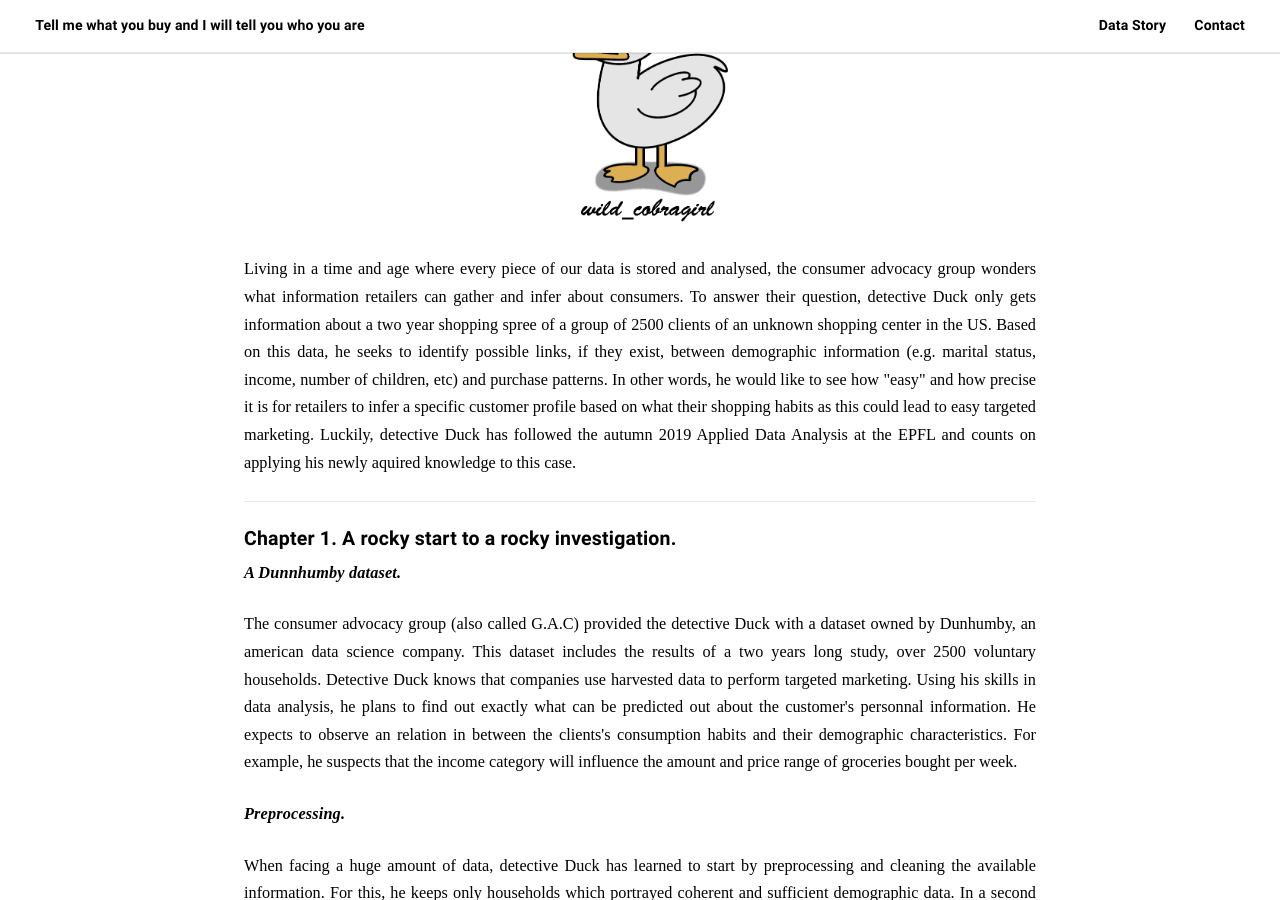
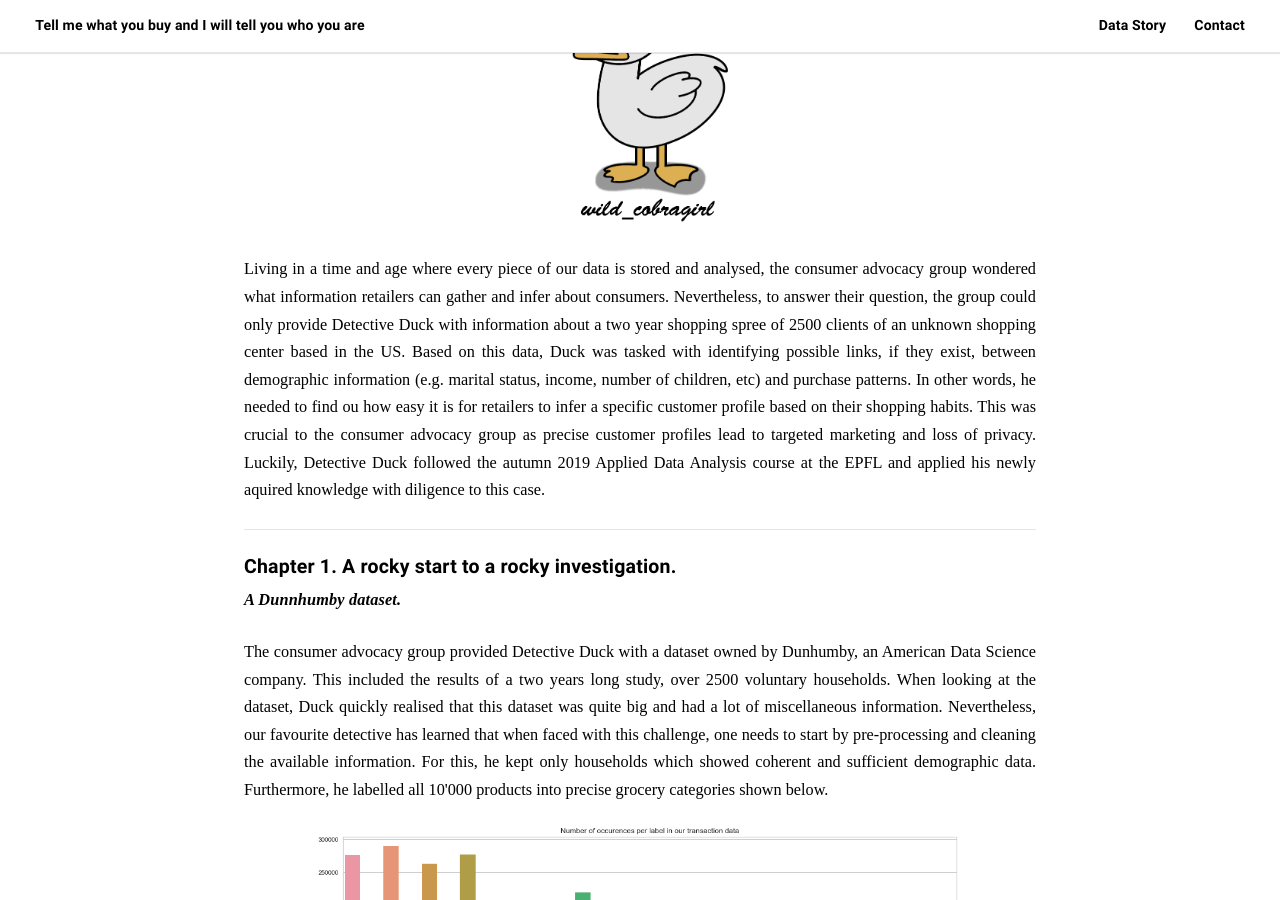
Before and after one commit to marvande/website_ada_bubble582, a Jekyll site: the page built from _posts/2019-12-13-data_story.md, in a window 1280 px wide and 900 px high, scrolled down 1564 px. Built offline with Jekyll 4.4.1, drawn with Linux system fonts in a browser that asks for light colours; some web fonts are replaced; some of the changed text lies outside the part shown.

Commit message:
update story (1)

```diff
--- a/_posts/2019-12-13-data_story.md
+++ b/_posts/2019-12-13-data_story.md
@@ -28,7 +28,8 @@
 <img class="center" src="{{ "/assets/images/pic08.png" | absolute_url }}" alt="Markdown Monster icon" width = "200" height = "150" />
 
 <p>
-Living in a time and age where every piece of our data is stored and analysed, the consumer advocacy group wonders what information retailers can gather and infer about consumers. To answer their question, detective Duck only gets information about a two year shopping spree of a group of 2500 clients of an unknown shopping center in the US. Based on this data, he seeks to identify possible links, if they exist, between demographic information (e.g. marital status, income, number of children, etc) and  purchase patterns. In other words, he would like to see how "easy" and how precise it is for retailers to infer a specific customer profile based on what their shopping habits as this could lead to easy targeted marketing. Luckily, detective Duck has followed the autumn 2019 Applied Data Analysis at the EPFL and counts on applying his newly aquired knowledge to this case.
+Living in a time and age where every piece of our data is stored and analysed, the consumer advocacy group wondered what information retailers can gather and infer about consumers. Nevertheless, to answer their question, the group could only provide Detective Duck with information about a two year shopping spree of 2500 clients of an unknown shopping center based in the US. Based on this data, Duck was tasked with identifying possible links, if they exist, between demographic information (e.g. marital status, income, number of children, etc) and purchase patterns. In other words, he needed to find ou how easy it is for retailers to infer a specific customer profile based on their shopping habits. This was crucial to the consumer advocacy group as precise customer profiles lead to targeted marketing and loss of privacy. Luckily, Detective Duck followed the autumn 2019 Applied Data Analysis course at the EPFL and applied his newly aquired knowledge with diligence to this case.
+
 </p>
 
 <br/>
@@ -38,66 +39,57 @@
 <p><em><strong>A Dunnhumby dataset.</strong></em></p>
 
 <p>
-    The consumer advocacy group (also called G.A.C) provided the detective Duck  with a dataset owned by Dunhumby, an american data science company. This dataset includes the results of a two years long study, over 2500 voluntary households. Detective Duck knows that companies use harvested data to perform targeted marketing. Using his skills in data analysis, he plans to find out exactly what can be predicted out about the customer's personnal information. He expects to observe an relation in between the clients's consumption habits and their demographic characteristics. For example, he suspects that the income category will influence the amount and price range of groceries bought per week.
+    The consumer advocacy group provided Detective Duck with a dataset owned by Dunhumby, an American Data Science company. This included the results of a two years long study, over 2500 voluntary households. When looking at the dataset, Duck quickly realised that this dataset was quite big and had a lot of miscellaneous information. Nevertheless, our favourite detective has learned that when faced with this challenge, one needs to start by pre-processing and cleaning the available information. For this, he kept only households which showed coherent and sufficient demographic data. Furthermore, he labelled all 10'000 products into precise grocery categories shown below.
+
+        <img class="center" src="{{ "/assets/images/BAD-products_trans_label.png" | absolute_url }}" alt="Markdown Monster icon" width = "900" height = "700" />
 </p>
 
-<p><em><strong>Preprocessing.</strong></em></p>
+<p><em><strong>Know thy households.</strong></em></p>
 
 <p>
-   When facing a huge amount of data, detective Duck has learned to start by preprocessing and cleaning the available information. For this, he keeps only households which portrayed coherent and sufficient demographic data. In a second time he labels the products with precise categories refering to grocery shopping.
-</p>
-<p><em><strong>Demographics.</strong></em></p>
+   Before starting to hunt for clues, Detective Duck first had to know what kind of households were present in his data. This is where he had his first schock of the investigation. Indeed, over the 2500 households studied by Dunhumby, only 750 provided their demographic information and remained after cleaning. At this moment, suspicions started to arise in detective Duck's mind that the consumer advocacy group had provided him with quite a challenge. Undoubtetly, a small dataset would cause troubles when trying to draw predictions. Duck regretted ever leaving his cozy pond.
 
-<p>
-   Detective Duck had to face a main issue when preprocessing his demographic data. Indeed, over the 2500 households studied by Dunhumby, only 780 provided their demographic information. Among these 780 families, around 750 were selected after cleaning. At this moment, suspicions started to arise in detective Duck's mind. A too small amount of data might cause troubles. Nevertheless, after a long night of working and cursing, the data was finally usable and analysable.
 </p>
 
 <img class="center" src="{{ "/assets/images/pic09.png" | absolute_url }}" alt="Markdown Monster icon" width = "250" height = "125" />
 <p>
-Now detective Duck is faced with the real challenge. He aims to try and extract the main consumption patterns of the clients and correlate them to their demographic features. For this, he developped several strategies as the investigation turned out to be harder than he tought when venturing into this case. Looking at the data, he quickly regretted ever leaving his cozy pond.
-</p>
-
-<p><em><strong>Products.</strong></em></p>
-
-<p>
-   After families selection, the detective Duck still needs to look at what they buy. The 750 selected families had access to a total of 92353 different products in their shopping center. These products are defined by their department (the place at which we find them) and by two different and non standard descriptive words sequences (commodity and sub-commodity). To be able to classify them the detective creates a function comparing both the commodity and the sub-commodity to a list of expressions from the lexical field of the grocery. He associates each expression to a certain grocery category. Since the products' descriptions are atypical, he give them a "score of similarity" with the expressions in the list. The highest score, above a certain threshold determines the label of the product. He uses the Fuzzywuzzy library to calculate this score. Fuzzywuzzy is based on Levenshtein Distance to calculate the differences and similarities between string sequences.
-</p>
-
-<img class="center" src="{{ "/assets/images/BAD-products_trans_label.png" | absolute_url }}" alt="Markdown Monster icon" width = "900" height = "700" />
-
-
+Still, Duck aimed to extract the client's main consumption patterns and correlate them to their demographic features. For this, he developped several strategies that will be developped below. </p>
 
 <br/>
 <hr/>
 <!--CHAPTER 2: -->
-<h4>Chaptre 2.  Profiling is not a piece of cake..</h4>
+<h4>Chaptre 2. Profiling is not a piece of cake..</h4>
 
 <p>
-   Now the data are ready for the analysis, the detective Duck is excited about facing the real challenge: profile prediction using machine learning. His goal is to extract the main consumption patterns of the shopping center's clients, and correlate them to their demographic features. For this purpose, he is already developping several clever strategies. Despite all his efforts, the investigation will turn out to be harder than he tought when venturing into this case. Looking at the data, he will quickly regret ever leaving his cozy pond...
+   Once the data was ready for analysis, Detective Duck was excited to face the real challenge: customer profile hunting.
 </p>
 
-<p><em><strong>First round of predictions.</strong></em></p>
-<p><i>Demographic and shopping trend correlations</i></p>
+<p><em><strong> A hunt for correlations.</strong></em></p>
 <p>
-   After having prepared the data for analysis, Detective Duck seek for major correlation patterns. He produces the following matrix to show the relation strength in between demographic features, spendings and the products quantities for the most common labels. As he expected, all the features linked to the household composition are highly correlated.
-Indeed in the matrix the scores for household size correlated to the marital status and the household size correlated to the number of kids are both 0.91.
+   Detective Duck seekd for major correlation patterns in the whole data. After some coding, he produced the following matrix to illustrate the relation strength in between demographic features, spendings and the products quantities for the most common labels.
 </p>
 
 <img class="center" src="{{ "/assets/images/BAD-correlation-matrix.png" | absolute_url }}" alt="Markdown Monster icon" width = "600" height = "400" />
 
 <p>
-The mean and yearly spending are also well correlated (0.7) with the different products quantities. This probably means that, most of the families buy in average similar proportions of the different products labels per week and per year.
-For Duck, this first analysis is a good new. It means that the retailer can not find any correlation in between the product's type and the household's features. Of course, everybody needs to buy vegetables, meat, dairy products and beverages. That is why he can not find interesting patterns among the most common commodities. Outliers, in these distributions, might represent extreme diets (like vegetarianism or allergies).
+From this, he learned that there is some high correlation between demographic information. Specifically, household size is highly correlation to the number of kids and marital status. This did not surprise Duck as any good detective could have deduced that. Nevertheless, he noted in a part of his mind that most households with kids were married in this study. Furthermore, the mean and yearly spending were also correlated (0.7) with the different products quantities. This also did not raise any alarms, as spending more usually means buying more products in a grocery store. Nonetheless, Duck could not find any direct link between demographics and product quantities. Not satisfied with this result, he decided to pursue the matter further, as it seemed too easy. He speculated that no correlation between labels and demographics could mean that the labels were not specific enough, as all households probably just bought globally the same amount in the categories of vegetables, meat, dairy products, etc. Thus, in general, except for outliers with extreme diets, all households seem to buy from the same grocery categories. </p>
+
+<iframe src='https://gfycat.com/ifr/AdmiredGlumBluebreastedkookaburra' frameborder='0' scrolling='no' width='60%' height='60%' style='position:absolute;top:0;left:0;' allowfullscreen>
+</iframe>
+
+<br/>
+<hr/>
+<p><em><strong> A duck in a random forest.</strong></em></p>
+
+<p>
+Our favourite duck is not the kind of duck that gives up when discovering weak correlations, the consumer group hired him because he is the best in the field. Thus, he decided to follow another path and to seek help from Machine Learning, more specifically, Random Forests. He built a predictive model that would hopefully find things, he as a simple duck, could not. First, he fitted a decision tree on the monthly product quantities bought by all households with avlaible demographic information. The results for this were regretfully bad. So bad that Duck could have just randomly set a random demographic parameter for each household and the result would have been better (e.g. the ROC AUC score barely exceeded the baseline score). The same occured when fitting a random forest model. Thus, he concluded that, using only labels, there was not enough data to train a good machine learning model and infer satisfying customer profiles. Disappointed but not surprised as he had already suspected something of the sort would happen (see section <i>Know thy households</i>), Duck resigned to pursue another investigation path, as he had not yet said his last word.
 </p>
 
-<p><i>A random forest to predict family's profile</i></p>
+<img class="center" src="{{ "/assets/images/pic10.jpg" | absolute_url }}" alt="Markdown Monster icon" width = "600" height = "400" />
+
+<p><em><strong>Smart clustering.</strong></em></p>
 <p>
-Duck is not the kind of people giving up when he gets weak correlations, he is a resourceful detective. He tries to build a predictive model to effectively show if it is possible to infer the family’s profile from its consumption. First he fits a decision tree with a 0.25/0.75 test/training split. The results for this prediction work are pretty bad. The ROC AUC score barely exceeds the baseline score. The detective can not pretend that, from this dataset the retailer could infer satisfying profiles of his customers. However the dataset ended up to be importantly reduced after filtering the households. Since machine learning models are rapidly limited by the amount of data, Duck is not surprised to see his predictions failing. Detective Duck has not said his last word...
-</p>
-
-<p><em><strong>Second round of predictions</strong></em></p>
-<p>
-Duck needs to change his plan of attack in this second prediction attempt. He decides to focus on the typical cart itself rather than and overall consumption of the household. To do so he sorts the products and select the ⅔ of the most bought ones.
+Duck needed to change his plan of action as he had promised to deliver. Thus, he dediced to search for typical grocery carts present in the data. From this, he hoped to be able to relate them to demographic parameters. To do this, he tossed aside the labels and focused on the products themselves.
 <p>
 <p><i>Being a strategic Duck</i></p>
 <p>
```
Also changed, not shown: assets/images/pic10.jpg (added), 4 other files.
